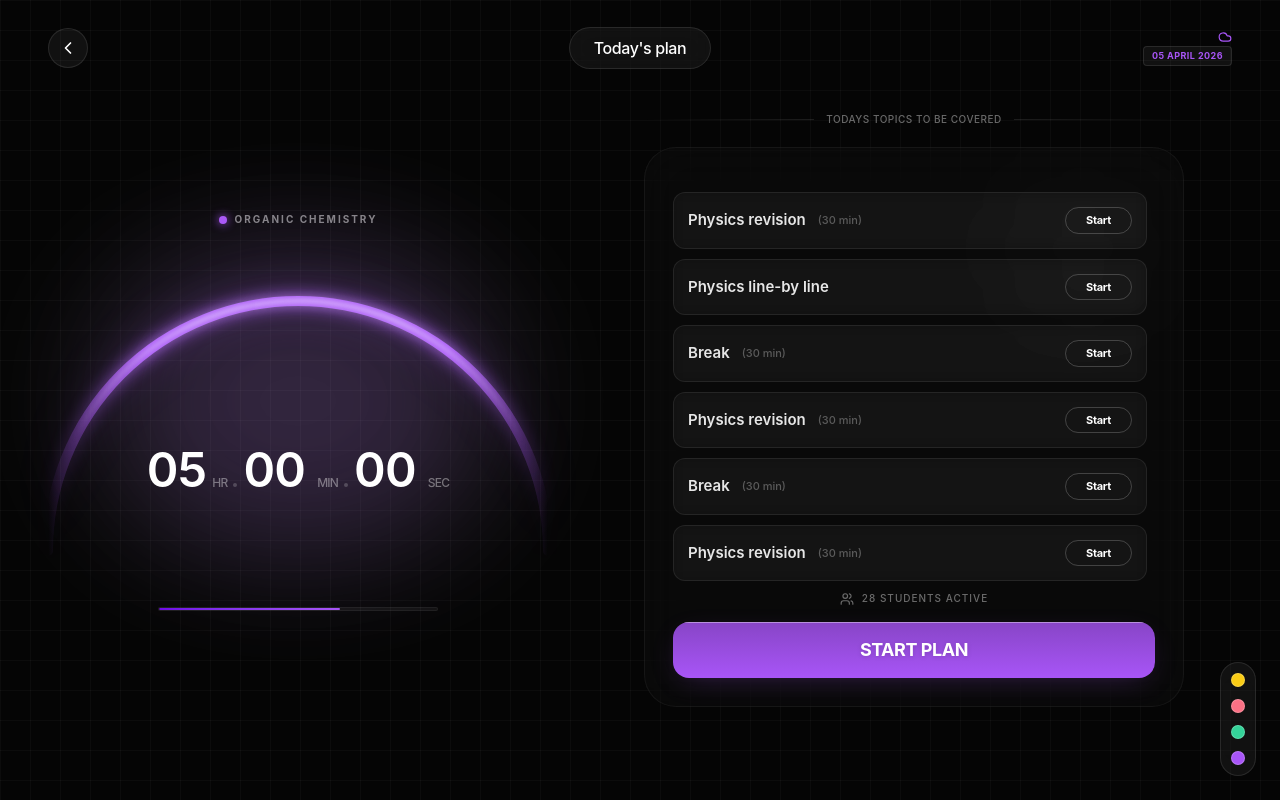
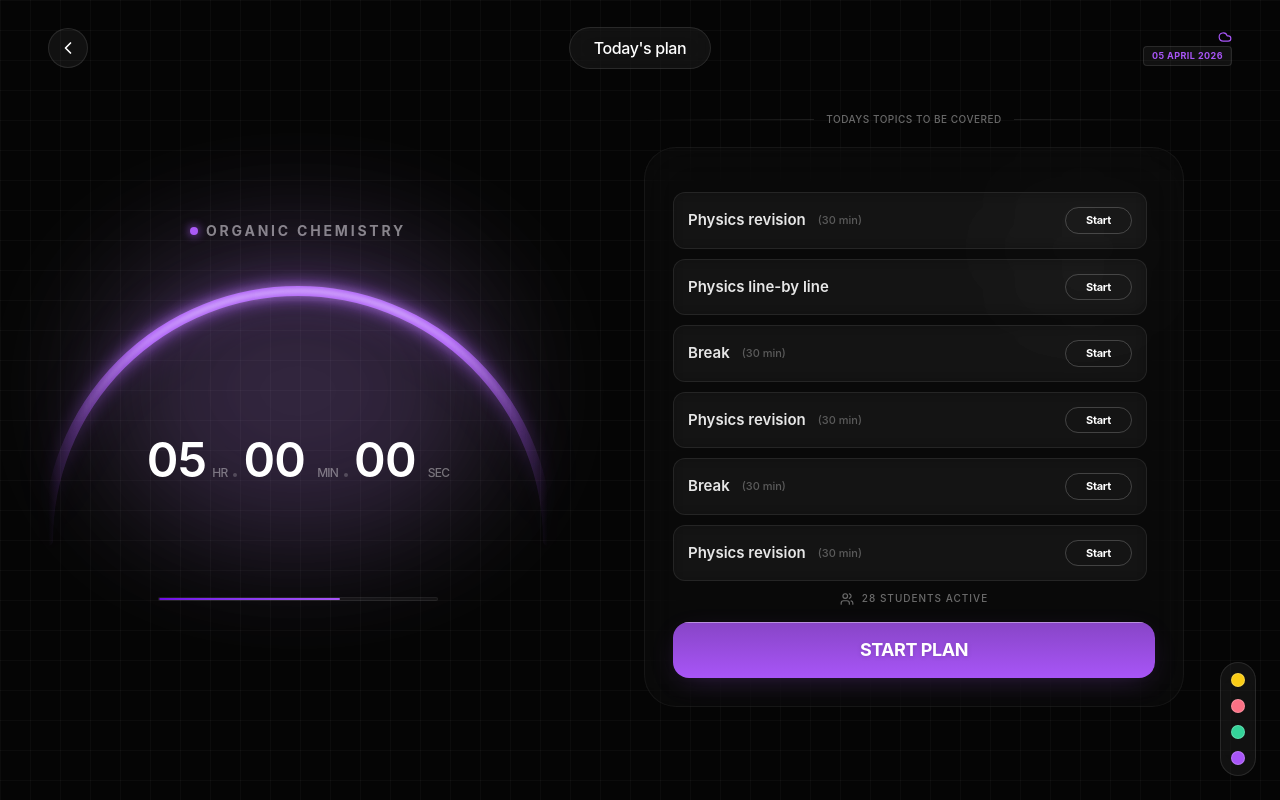
Before and after one commit to Harshydv-me/Planner, a React (Vite) app: page / in a window 1280 px wide. Built offline with nearby package versions, Linux system fonts and the light colour scheme.

Commit message:
style: adjust subject badge font size and top margin

```diff
--- a/src/App.jsx
+++ b/src/App.jsx
@@ -133,11 +133,11 @@ function App() {
             <motion.div
               initial={{ opacity: 0, y: 10 }}
               animate={{ opacity: 1, y: 0 }}
-              className="flex items-center gap-2 mb-6"
+              className="flex items-center gap-2 mt-2"
             >
               <div className={`w-2 h-2 rounded-full ${theme.bgAccent}`}
                    style={{ boxShadow: `0 0 10px ${theme.color}` }} />
-              <span className="text-[10px] font-bold tracking-[0.2em] text-white/50 uppercase">Organic Chemistry</span>
+              <span className="text-[14px] font-bold tracking-[0.2em] text-white/50 uppercase">Organic Chemistry</span>
             </motion.div>
 
             {/* Fixed-Size Semicircle Arc Hero - Extra Large Scale */}
```
